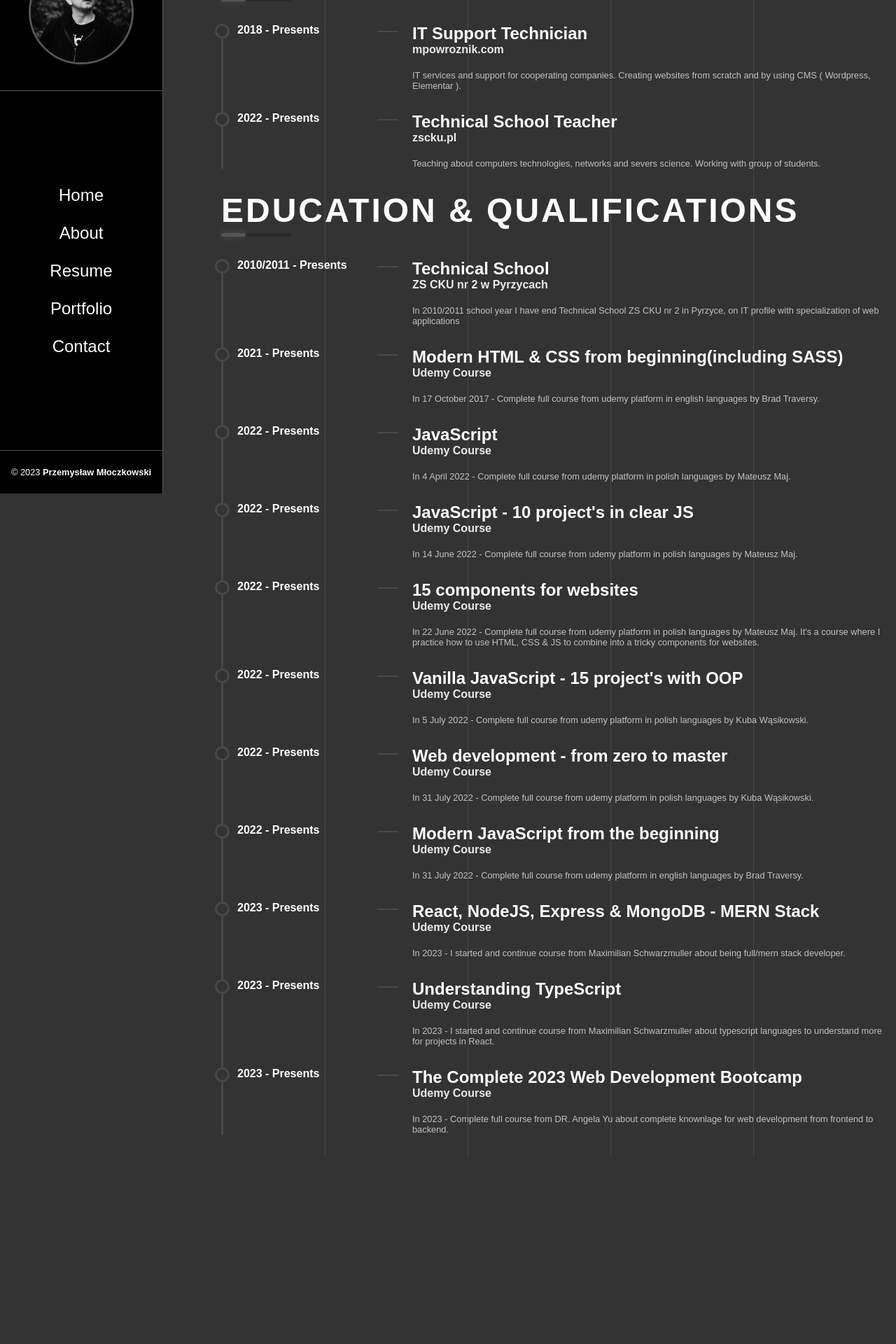
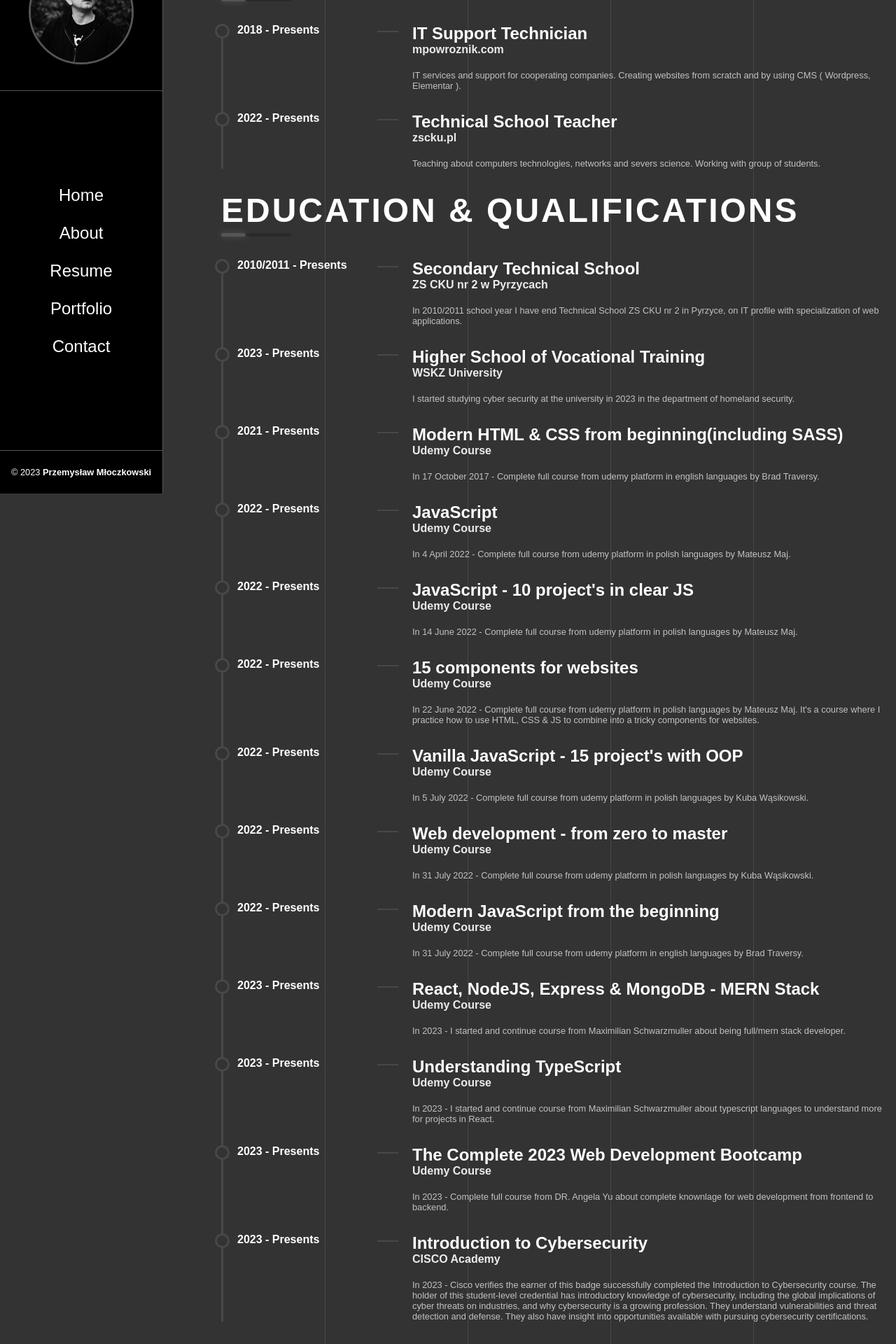
Before and after one commit to Malzagic/portfolio, a React (Create React App) app: page /resume in a window 1280 px wide. Shown: the part 95-2015 px from the top of the page at 70% size. Before the commit the page ends 1748 px from the top, so only its background shows below. Built offline with nearby package versions, Linux system fonts and the light colour scheme.

Commit message:
add new resume data

```diff
--- a/src/components/pages/Resume.jsx
+++ b/src/components/pages/Resume.jsx
@@ -45,10 +45,22 @@ const Resume = () => {
               <h6 className="resume-summary-title">2010/2011 - Presents</h6>
             </div>
             <div className="resume-details">
-              <h5 className="resume-details-title">Technical School</h5>
+              <h5 className="resume-details-title">Secondary Technical School</h5>
               <h6 className="resume-details-link"><Link to={`https://zscku.pl/`} target="_blank">ZS CKU nr 2 w Pyrzycach</Link></h6>
               <p>
-                In 2010/2011 school year I have end Technical School ZS CKU nr 2 in Pyrzyce, on IT profile with specialization of web applications
+                In 2010/2011 school year I have end Technical School ZS CKU nr 2 in Pyrzyce, on IT profile with specialization of web applications.
+              </p>
+            </div>
+          </div>
+          <div className="resume-box">
+            <div className="resume-summary">
+              <h6 className="resume-summary-title">2023 - Presents</h6>
+            </div>
+            <div className="resume-details">
+              <h5 className="resume-details-title">Higher School of Vocational Training</h5>
+              <h6 className="resume-details-link"><Link to={`https://zscku.pl/`} target="_blank">WSKZ University</Link></h6>
+              <p>
+              I started studying cyber security at the university in 2023 in the department of homeland security.
               </p>
             </div>
           </div>
@@ -172,6 +184,18 @@ const Resume = () => {
               </p>
             </div>
           </div>
+          <div className="resume-box">
+            <div className="resume-summary">
+              <h6 className="resume-summary-title">2023 - Presents</h6>
+            </div>
+            <div className="resume-details">
+              <h5 className="resume-details-title">Introduction to Cybersecurity</h5>
+              <h6 className="resume-details-link"><Link to={`https://www.credly.com/badges/49438b78-d130-496d-852f-54dbdbc05bb4/public_url`} target="_blank">CISCO Academy</Link></h6>
+              <p>
+                In 2023 - Cisco verifies the earner of this badge successfully completed the Introduction to Cybersecurity course. The holder of this student-level credential has introductory knowledge of cybersecurity, including the global implications of cyber threats on industries, and why cybersecurity is a growing profession. They understand vulnerabilities and threat detection and defense. They also have insight into opportunities available with pursuing cybersecurity certifications.
+              </p>
+            </div>
+          </div>
         </div>
       </Container>
     </section>
```
